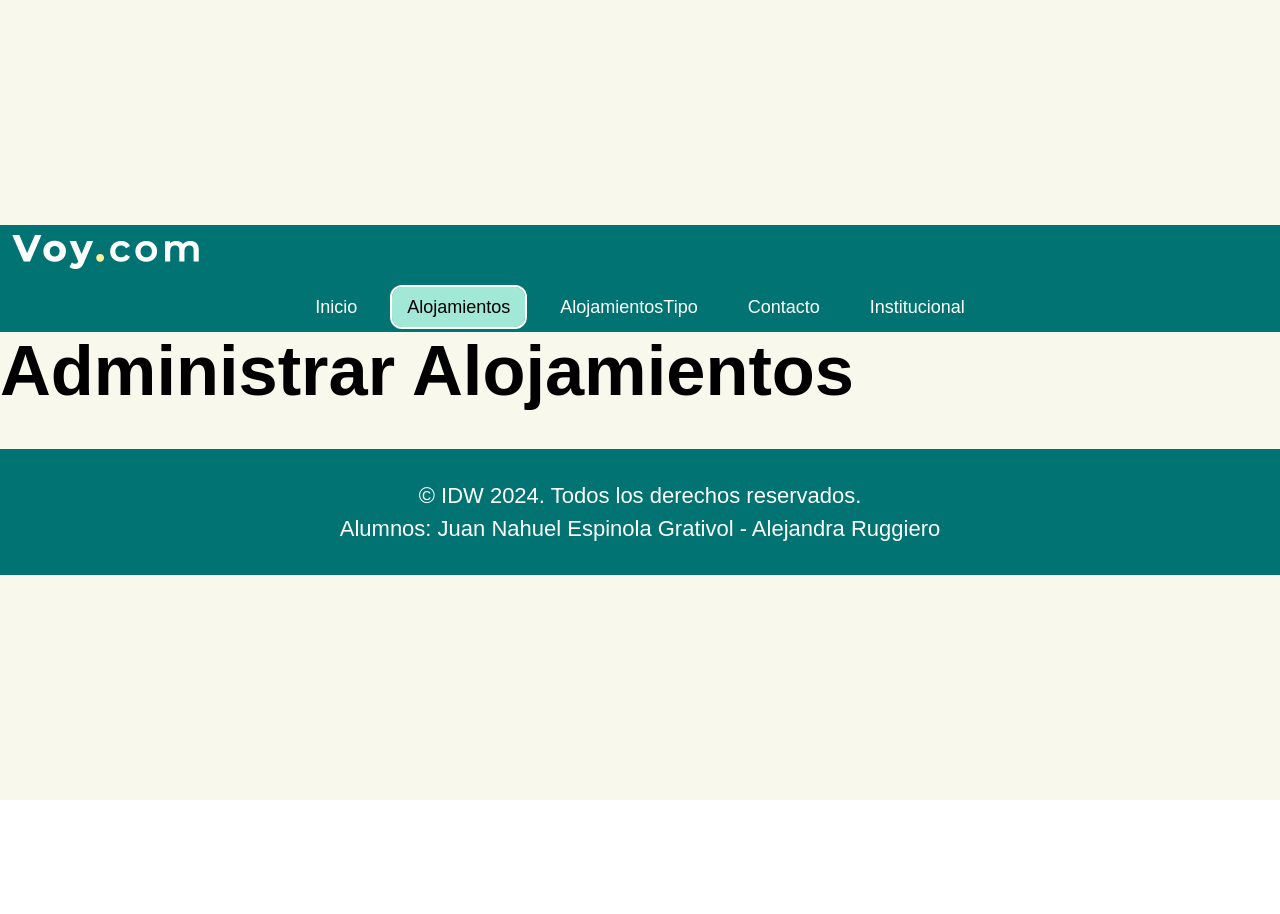
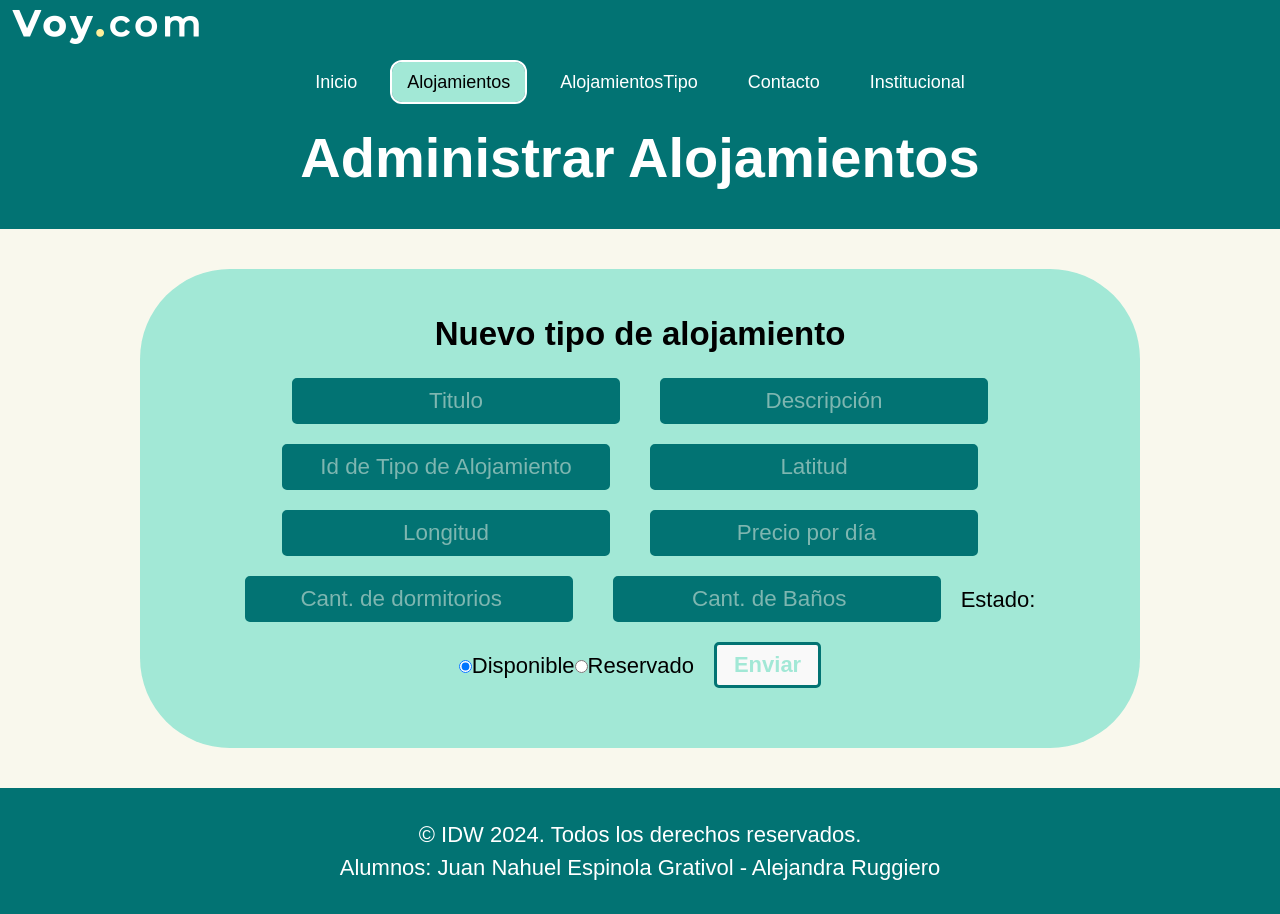
Before and after one commit to nespidev/IDW-TP-Final, a React (Vite) app: page /Alojamientos in a window 1280 px wide. Before the commit the page ends 800 px from the top, so only its background shows below. Built offline with nearby package versions, Linux system fonts and the light colour scheme.

Commit message:
Progreso addAlojamiento

```diff
--- a/src/components/form/EditarTipoDeAlojamiento.jsx
+++ b/src/components/form/alojamientos-tipo/EditarTipoDeAlojamiento.jsx
@@ -13,7 +13,7 @@ export default function EditarTipoDeAlojamiento({ onEdit }) {
     };
 
     const editarAlojamiento = async (e) => {
-        e.preventDefault(); // Esto previene que la página se recargue
+        e.preventDefault();
         try {
             const response = await fetch(`http://localhost:3001/tiposAlojamiento/putTipoAlojamiento/${alojamientoId}`, {
                 method: 'PUT',
--- /dev/null
+++ b/src/components/form/alojamientos/AddAlojamiento.jsx
@@ -0,0 +1,155 @@
+import React, { useState } from 'react';
+
+export default function AddAlojamiento({ onAdd }) {
+    const [formData, setFormData] = useState({
+        titulo: '',
+        descripcion: '',
+        idTipoAlojamiento: '',
+        latitud: '',
+        longitud: '',
+        precioPorDia: '',
+        cantidadDormitorios: '',
+        cantidadBanios: '',
+        estado: 'disponible'
+    });
+
+    const handleInputChange = (e) => {
+        const { name, value } = e.target;
+        setFormData({ ...formData, [name]: value });
+    };
+
+    const handleSubmit = async (e) => {
+        e.preventDefault();
+        console.log('Form Data:', formData);
+        try {
+            const alojamientoResponse = await fetch('http://localhost:3001/alojamiento/createAlojamiento', {
+                method: 'POST',
+                headers: {
+                    'Content-Type': 'application/json'
+                },
+                body: JSON.stringify(formData)
+            });
+
+            if (alojamientoResponse.ok) {
+                const alojamientoData = await alojamientoResponse.json();
+                console.log('Alojamiento agregado:', alojamientoData);
+
+                const idAlojamiento = alojamientoData.id;
+                console.log('ID del Alojamiento:', idAlojamiento);
+
+                alert('Alojamiento agregado con éxito.');
+            } else {
+                const errorData = await alojamientoResponse.json();
+                console.error('Error al agregar el alojamiento:', errorData);
+                alert('Error al agregar el alojamiento.');
+            }
+        } catch (error) {
+            console.error('Error al agregar el alojamiento:', error);
+            alert('Error al establecer el servicio. Por favor, intente de nuevo.');
+        }
+    };
+
+    return (
+        <form className="container-rect-redondeado" onSubmit={handleSubmit}>
+            <h2>Nuevo tipo de alojamiento</h2>
+            <div className='descripcion-boton'>
+                <label htmlFor="titulo"></label>
+                <input
+                    type="text"
+                    id="titulo"
+                    name="titulo"
+                    placeholder='Titulo'
+                    required
+                    value={formData.titulo}
+                    onChange={handleInputChange} />
+                <label htmlFor="descripcion"></label>
+                <input
+                    type="text"
+                    id="descripcion"
+                    name="descripcion"
+                    placeholder='Descripción'
+                    required
+                    value={formData.descripcion}
+                    onChange={handleInputChange} />
+                <label htmlFor="tipo-alojamiento"></label>
+                <input
+                    type="text"
+                    id="idTipoAlojamiento"
+                    name="idTipoAlojamiento"
+                    placeholder='Id de Tipo de Alojamiento'
+                    required
+                    value={formData.idTipoAlojamiento}
+                    onChange={handleInputChange} />
+                <label htmlFor="latitud"></label>
+                <input
+                    type="text"
+                    id="latitud"
+                    name="latitud"
+                    placeholder='Latitud'
+                    required
+                    value={formData.latitud}
+                    onChange={handleInputChange} />
+                <label htmlFor="longitud"></label>
+                <input
+                    type="text"
+                    id="longitud"
+                    name="longitud"
+                    placeholder='Longitud'
+                    required
+                    value={formData.longitud}
+                    onChange={handleInputChange} />
+                <label htmlFor="precio-por-dia"></label>
+                <input
+                    type="number"
+                    id="precioPorDia"
+                    name="precioPorDia"
+                    placeholder='Precio por día'
+                    required
+                    value={formData.precioPorDia}
+                    onChange={handleInputChange} />
+                <label htmlFor="cantidad-dormitorios"></label>
+                <input
+                    type="number"
+                    id="cantidadDormitorios"
+                    name="cantidadDormitorios"
+                    placeholder='Cant. de dormitorios'
+                    required
+                    value={formData.cantidadDormitorios}
+                    onChange={handleInputChange} />
+                <label htmlFor="cantidad-banios"></label>
+                <input
+                    type="number"
+                    id="cantidadBanios"
+                    name="cantidadBanios"
+                    placeholder='Cant. de Baños'
+                    required
+                    value={formData.cantidadBanios}
+                    onChange={handleInputChange} />
+                <label>Estado:</label>
+                <div className="estado-radios">
+                    <label>
+                        <input
+                            type="radio"
+                            name="estado"
+                            value="disponible"
+                            checked={formData.estado === 'disponible'}
+                            onChange={handleInputChange}
+                        />
+                        Disponible
+                    </label>
+                    <label>
+                        <input
+                            type="radio"
+                            name="estado"
+                            value="reservado"
+                            checked={formData.estado === 'reservado'}
+                            onChange={handleInputChange}
+                        />
+                        Reservado
+                    </label>
+                </div>
+                <button type="submit">Enviar</button>
+            </div>
+        </form>
+    );
+}
--- a/src/pages/Alojamientos.css
+++ b/src/pages/Alojamientos.css
@@ -1,24 +1,3 @@
-:root {
-    --oscuro: #027373; /* Define la variable y asigna el valor hexadecimal */
-    --claro: #A2E8D6; /* Define la variable y asigna el valor hexadecimal */
-    --acento: #FFEF9B; /* Define la variable y asigna el valor hexadecimal */
-    --fondo: #F9F8ED; /* Define la variable y asigna el valor hexadecimal */
-  }
-
-* {
-    margin: 0;
-    padding: 0;
-    box-sizing: border-box;
-}
-
-a {
-    text-decoration: none; /* Elimina el subrayado */
-    color: inherit; /* Usa el color del texto del elemento padre */
-}
-
-a:hover {
-    text-decoration: none; /* También elimina el subrayado en hover */
-}
 
 form, .container-rect-redondeado {
     display:flex;
@@ -27,6 +6,7 @@ form, .container-rect-redondeado {
     align-items: center;
     text-align: center;
     flex-wrap: wrap;
+    /* border: 1px red solid; */
 }
 
 .container-rect-redondeado div {
@@ -40,9 +20,9 @@ form, .container-rect-redondeado {
     padding: 20px;
 }
 
-.descripcion-boton label {
+/* .descripcion-boton label {
     display: none;
-}
+} */
 
 button{
     font-size: 1em;
--- a/src/pages/Alojamientos.jsx
+++ b/src/pages/Alojamientos.jsx
@@ -1,10 +1,30 @@
+
+import React, { useState } from 'react';
+import './Alojamientos.css';
+import AddAlojamiento from '../components/form/alojamientos/AddAlojamiento.jsx';
+// import GetTiposDeAlojamientos from '../components/form/alojamientos-tipo/GetTiposDeAlojamientos.jsx';
+// import DeleteTipoDeAlojamiento from '../components/form/alojamientos-tipo/DeleteTipoDeAlojamiento.jsx';
+// import GetTipoDeAlojamientoById from '../components/form/alojamientos-tipo/GetTipoDeAlojamientoById.jsx';
+// import EditarTipoDeAlojamiento from '../components/form/alojamientos-tipo/EditarTipoDeAlojamiento.jsx';
 
 export default function Alojamientos() {
+    const [refresh, setRefresh] = useState(false);
 
+    const handleRefresh = () => {
+        setRefresh(prev => !prev);
+    };
 
-    return(
+    return (
         <>
-            <h1>Administrar Alojamientos</h1>
+            <section className="intro">
+                <h1>Administrar Alojamientos</h1>
+                <p> </p>
+            </section>
+            <AddAlojamiento onAdd={handleRefresh} />
+            {/* <EditarTipoDeAlojamiento onEdit={handleRefresh} />
+            <DeleteTipoDeAlojamiento onDelete={handleRefresh} />
+            <GetTipoDeAlojamientoById refresh={refresh} />
+            <GetTiposDeAlojamientos refresh={refresh} /> */}
         </>
-    )
+    );
 }
--- a/src/pages/AlojamientosTipo.css
+++ b/src/pages/AlojamientosTipo.css
@@ -40,9 +40,9 @@ form, .container-rect-redondeado {
     padding: 20px;
 }
 
-.descripcion-boton label {
+/* .descripcion-boton label {
     display: none;
-}
+} */
 
 button{
     font-size: 1em;
```
Also changed, not shown: src/pages/AlojamientosTipo.jsx (+5 -5 lines), src/components/form/alojamientos-tipo/AddTipoDeAlojamiento.jsx (renamed from src/components/form/AddTipoDeAlojamiento.jsx), src/components/form/alojamientos-tipo/DeleteTipoDeAlojamiento.jsx (renamed from src/components/form/DeleteTipoDeAlojamiento.jsx), src/components/form/alojamientos-tipo/GetTipoDeAlojamientoById.jsx (renamed from src/components/form/GetTipoDeAlojamientoById.jsx), src/components/form/alojamientos-tipo/GetTiposDeAlojamientos.jsx (renamed from src/components/form/GetTiposDeAlojamientos.jsx).
